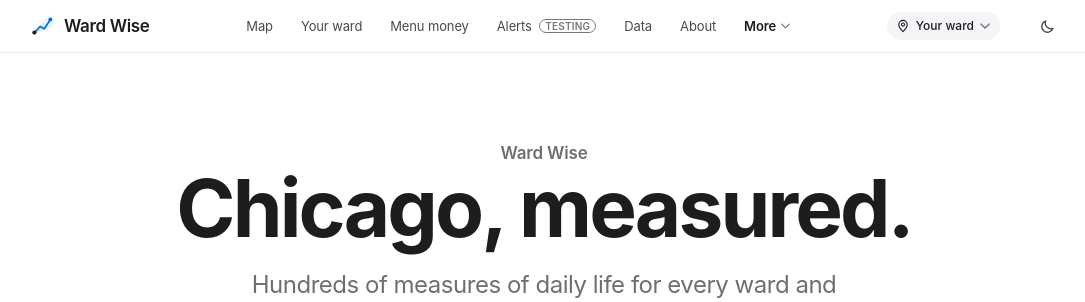
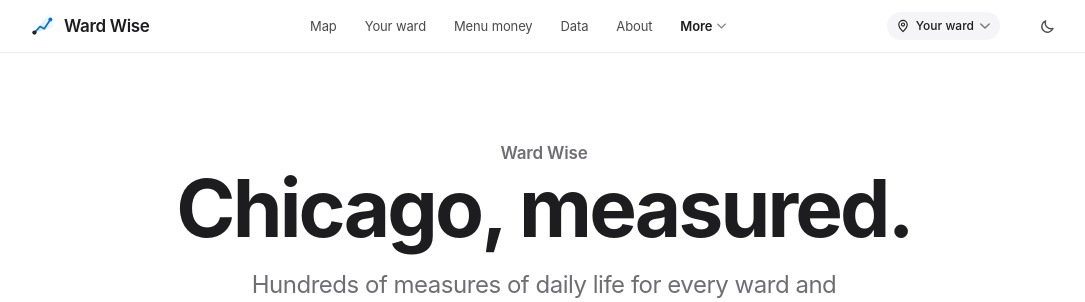
Before and after one commit to HarryBrisson/ward-wise-frontend, a Flask app: page / in a window 1280 px wide. Shown: the top 302 px of the page, without its empty margins (96-1181 px from the left). Run offline with Flask 3, Linux system fonts and the light colour scheme; data that the repository does not hold is empty.

Commit message:
Nav: Alerts move under More (marked testing) until they send
Co-Authored-By: Claude <noreply@anthropic.com>

```diff
--- a/templates/base.html
+++ b/templates/base.html
@@ -89,11 +89,13 @@
     <link rel="stylesheet" href="{{ url_for('static', filename='styles.css', v=asset_version) }}">
   </head>
   <body class="{% block body_class %}fd-theme{% endblock %}" data-page="{{ page_key }}" data-alerts-sending="{{ 'true' if site_flags.alerts_sending else 'false' }}">
+    {# Alerts earn a place in the bar once they send (penlight_site.SITE_FLAGS); until then they sit
+       under More, marked "testing". #}
     {% set nav = [
       ('ui.map_page', 'Map'),
       ('ui.residents', 'Your ward'),
       ('ui.menu_page', 'Menu money'),
-      ('ui.alerts', 'Alerts'),
+    ] + ([('ui.alerts', 'Alerts')] if site_flags.alerts_sending else []) + [
       ('ui.dictionary_page', 'Data'),
       ('ui.about_page', 'About'),
     ] %}
@@ -117,11 +119,11 @@
         </a>
         <nav class="gn-links" aria-label="Main navigation">
           {% for endpoint, label in nav %}
-            <a href="{{ url_for(endpoint) }}"{% if request.endpoint == endpoint %} class="is-active" aria-current="page"{% endif %}>{{ label }}{% if endpoint == 'ui.alerts' and not site_flags.alerts_sending %} <span class="gn-badge">testing</span>{% endif %}</a>
+            <a href="{{ url_for(endpoint) }}"{% if request.endpoint == endpoint %} class="is-active" aria-current="page"{% endif %}>{{ label }}</a>
           {% endfor %}
           {# Every other view (reports, comparisons, data years…) from the registry (views.json),
              grouped, behind one "More" menu so the bar keeps five words. #}
-          {# Views already in the bar (Map, Your ward, Alerts, Data) are left out of More. #}
+          {# Views already in the bar (Map, Your ward, Data, and Alerts once they send) are left out of More. #}
           {% set top_endpoints = nav | map(attribute=0) | list %}
           {% set top_paths = [] %}{% for endpoint, label in nav %}{% set _ = top_paths.append(url_for(endpoint)) %}{% endfor %}
           <div class="gn-more">
@@ -134,7 +136,7 @@
                   <div class="gn-more-group">
                     <p class="gn-more-heading">{{ group }}</p>
                     {% for view in listed %}
-                      <a href="{{ view.path }}"{% if request.path == view.path %} aria-current="page"{% endif %}>{{ view.label }}</a>
+                      <a href="{{ view.path }}"{% if request.path == view.path %} aria-current="page"{% endif %}>{{ view.label }}{% if view.key == 'alerts' and not site_flags.alerts_sending %} <span class="gn-badge">testing</span>{% endif %}</a>
                     {% endfor %}
                   </div>
                 {% endif %}
```
